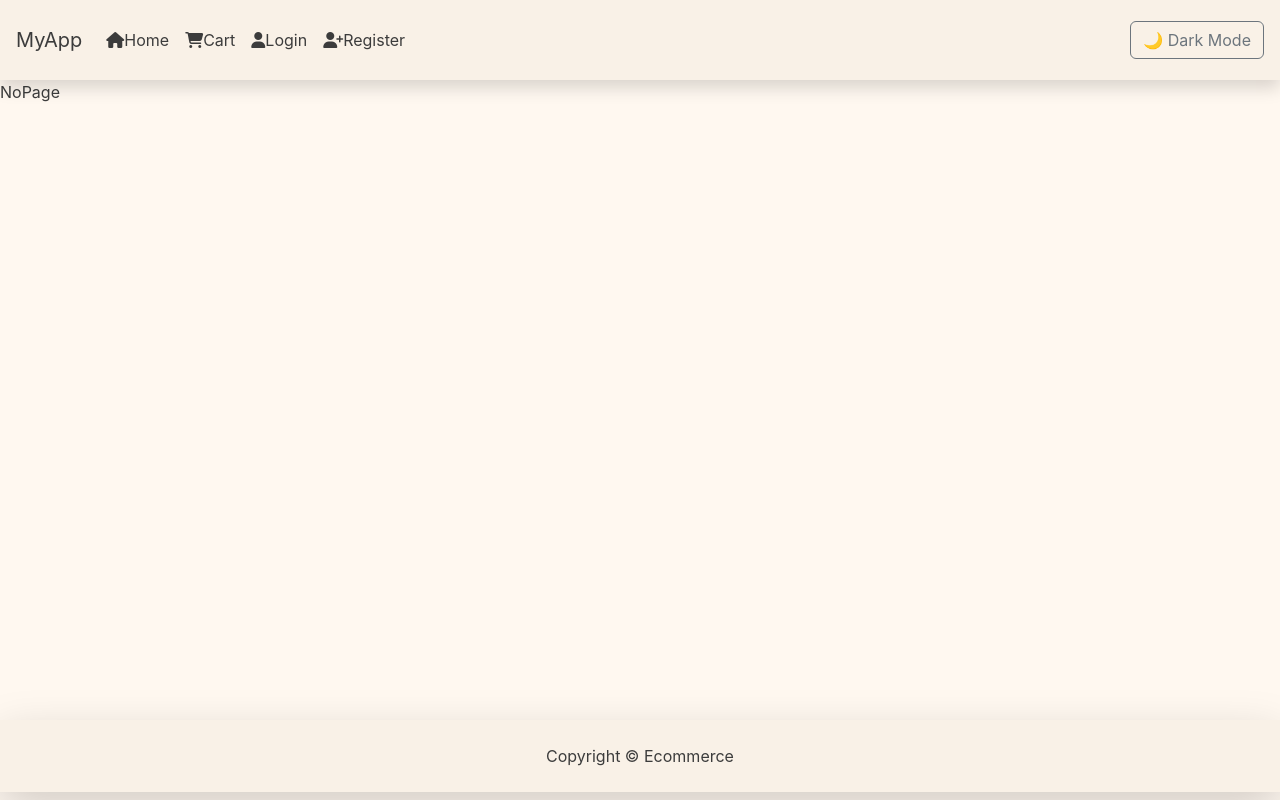
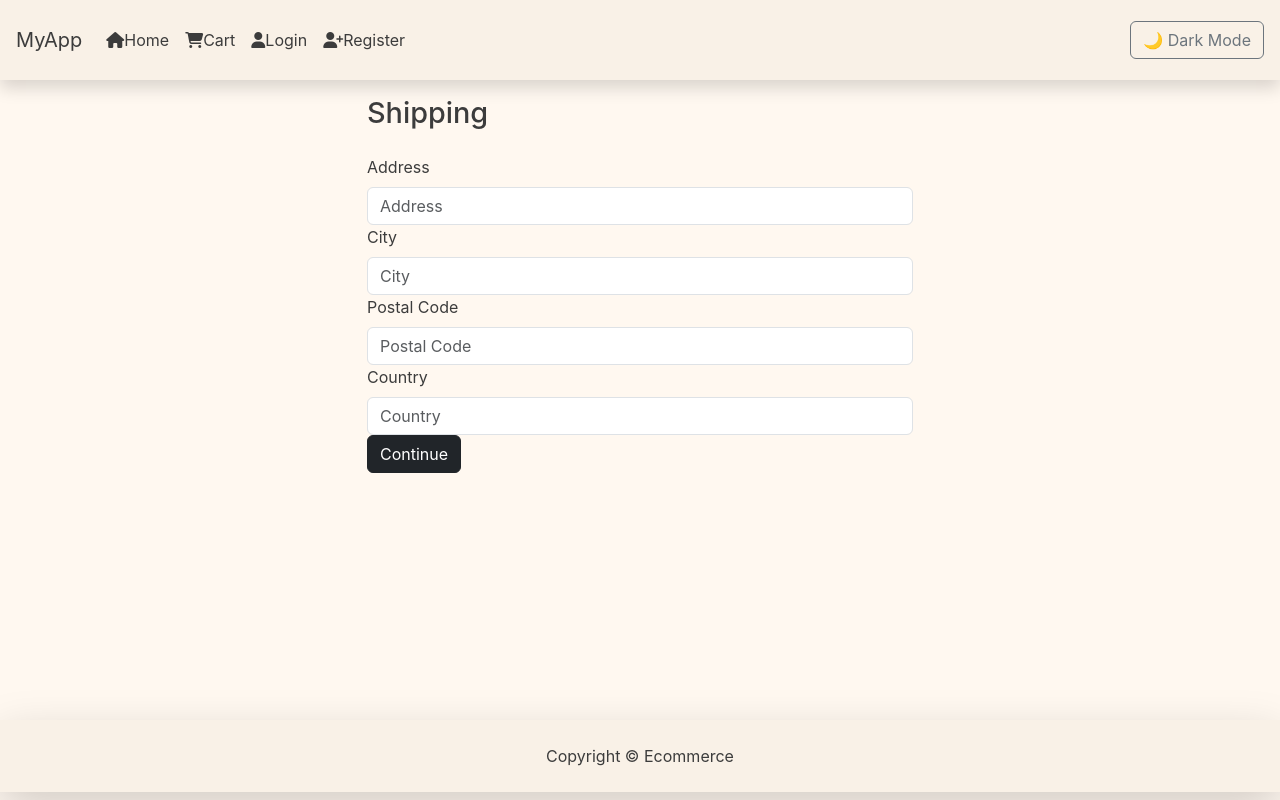
Before and after one commit to Edgar-Sumabat-Jr/ecommerce, a React (Vite) app in the folder frontend/reactjs-vite/: page /shipping in a window 1280 px wide. Built offline with nearby package versions, Linux system fonts and the light colour scheme.

Commit message:
added shipping page

```diff
--- a/frontend/reactjs-vite/src/App.jsx
+++ b/frontend/reactjs-vite/src/App.jsx
@@ -11,7 +11,7 @@
 import Registerpage from './pages/RegisterPage';
 import ProfilePage from './pages/ProfilePage';
 import CartPage from './pages/CartPage';
-
+import ShippingPage from './pages/ShippingPage';
 
 import PrivateRoute from './components/PrivateRoute';
 
@@ -43,7 +43,7 @@
 
             <Route path='product/:id' element={<ProductsPage />} />
             <Route path='/cart/:id?' element={<CartPage />}/>
-
+            <Route path='/shipping' element={<ShippingPage />} />
 
             {/* ----------- testing links ----------*/}
             <Route path='todo' element={<Todo />} />
--- /dev/null
+++ b/frontend/reactjs-vite/src/actions/shippingActions.jsx
@@ -0,0 +1,10 @@
+import { CART_SAVE_SHIPPING_ADDRESS } from "../constants/shippingConstants"
+
+export const saveShippingAddress = (data) => (dispatch, getState) => {
+    dispatch({
+        type: CART_SAVE_SHIPPING_ADDRESS,
+        payload: data,
+    })
+    localStorage.setItem('shippingAddress', JSON.stringify(data))
+    console.log(data)
+}
--- /dev/null
+++ b/frontend/reactjs-vite/src/components/FormContainer.jsx
@@ -0,0 +1,17 @@
+import React from 'react'
+import { Container, Row, Col } from 'react-bootstrap'
+
+function FormContainer({children}) {
+  return (
+    <Container>
+        <Row className='justify-content-md-center'>
+            <Col xs={12} md={6}>
+                {children}
+            </Col>
+
+        </Row>
+    </Container>
+  )
+}
+
+export default FormContainer
--- /dev/null
+++ b/frontend/reactjs-vite/src/constants/shippingConstants.jsx
@@ -0,0 +1 @@
+export const CART_SAVE_SHIPPING_ADDRESS = 'CART_SAVE_SHIPPING_ADDRESS'
--- /dev/null
+++ b/frontend/reactjs-vite/src/pages/ShippingPage.jsx
@@ -0,0 +1,99 @@
+import React, { useState } from 'react'
+import { Button, Form } from 'react-bootstrap'
+import FormContainer from '../components/FormContainer'
+import { useDispatch, useSelector } from 'react-redux'
+
+// actions
+import { saveShippingAddress } from '../actions/shippingActions'
+import { useNavigate } from 'react-router-dom'
+
+function ShippingPage() {
+    const cart = useSelector(state => state.cart)
+    const {shippingAddress} = cart
+
+    const [address, setAddress] = useState(shippingAddress.address)
+    const [city, setCity] = useState(shippingAddress.city)
+    const [postalCode, setPostalCode] = useState(shippingAddress.postalCode)
+    const [country, setCountry] = useState(shippingAddress.country)
+
+
+    const dispatch = useDispatch()
+    const navigate = useNavigate()
+    const submitHandler = (e) => {
+        e.preventDefault()
+        dispatch(saveShippingAddress({address, city, postalCode, country}))
+        navigate('/payment')
+        console.log(address, city, postalCode, country)
+    }
+
+    return (
+    <FormContainer>
+        <h1>Shipping</h1>
+        <Form onSubmit={submitHandler}>
+            <Form.Group controlId='address'>
+                <Form.Label>Address</Form.Label>
+                <Form.Control
+                required
+                type='text'
+                placeholder='Address'
+                value={address ? address : ''}
+                onChange={(e) => setAddress(e.target.value)}
+                />
+            </Form.Group>
+
+
+
+
+        {/* <h1>Shipping</h1> */}
+        <Form.Group controlId='city'>
+            <Form.Label>City</Form.Label>
+            <Form.Control
+            required
+            type='text'
+            placeholder='City'
+            value={city ? city : ''}
+            onChange={(e) => setCity(e.target.value)}
+            />
+        </Form.Group>
+
+
+
+    {/* <h1>Shipping</h1> */}
+        <Form.Group controlId='postalCode'>
+            <Form.Label>Postal Code</Form.Label>
+            <Form.Control
+            required
+            type='text'
+            placeholder='Postal Code'
+            value={postalCode ? postalCode : ''}
+            onChange={(e) => setPostalCode(e.target.value)}
+            />
+        </Form.Group>
+
+
+
+
+    {/* <h1>Shipping</h1> */}
+        <Form.Group controlId='country'>
+            <Form.Label>Country</Form.Label>
+            <Form.Control
+            required
+            type='text'
+            placeholder='Country'
+            value={country ? country : ''}
+            onChange={(e) => setCountry(e.target.value)}
+            />
+        </Form.Group>
+
+
+            <Button type='submit' variant='dark'>
+                Continue
+            </Button>
+        </Form>
+
+
+    </FormContainer>
+    )
+}
+
+export default ShippingPage
--- a/frontend/reactjs-vite/src/reducers/cartReducers.jsx
+++ b/frontend/reactjs-vite/src/reducers/cartReducers.jsx
@@ -1,6 +1,7 @@
 import { CART_ADD_ITEM, CART_REMOVE_ITEM } from '../constants/cartConstants'
+import { CART_SAVE_SHIPPING_ADDRESS } from '../constants/shippingConstants'
 
-export const cartReducer = (state = { cartItems: [] }, action) => {
+export const cartReducer = (state = { cartItems: [], shippingAddress:{} }, action) => {
     switch (action.type) {
         case CART_ADD_ITEM:
             const item = action.payload
@@ -24,6 +25,12 @@
                 cartItems: state.cartItems.filter(x => x.product !== action.payload)
             };
 
+        case CART_SAVE_SHIPPING_ADDRESS:
+            return {
+                ...state,
+                shippingAddress: action.payload
+            }
+
         default:
             return state;
 
--- a/frontend/reactjs-vite/src/store.js
+++ b/frontend/reactjs-vite/src/store.js
@@ -12,15 +12,33 @@
   cart: cartReducer,
 })
 
-const initialState = {
-  // Your initial state goes here, if any
-}
+// const initialState = {
+//   // Your initial state goes here, if any
+// }
 
 const store = configureStore({
   reducer,
-  initialState,
+  // initialState,
   // No need to add `thunk` since it's already included by default in getDefaultMiddleware
   middleware: (getDefaultMiddleware) => getDefaultMiddleware(),
 })
 
+
+const cartItemsFromStorage = localStorage.getItem('cartItems') ?
+  JSON.parse(localStorage.getItem('cartItems')) : [];
+
+const userInfoFromStorage = localStorage.getItem('userInfo') ?
+  JSON.parse(localStorage.getItem('userInfo')) : null;
+
+const shippingAddressFromStorage = localStorage.getItem('shippingAddress') ?
+  JSON.parse(localStorage.getItem('shippingAddress')) : {}
+
+  const initialState = {
+  cart: {
+    cartItems: cartItemsFromStorage,
+    shippingAddress: shippingAddressFromStorage
+  },
+  userLogin: {userInfo: userInfoFromStorage}
+}
+
 export default store
```
